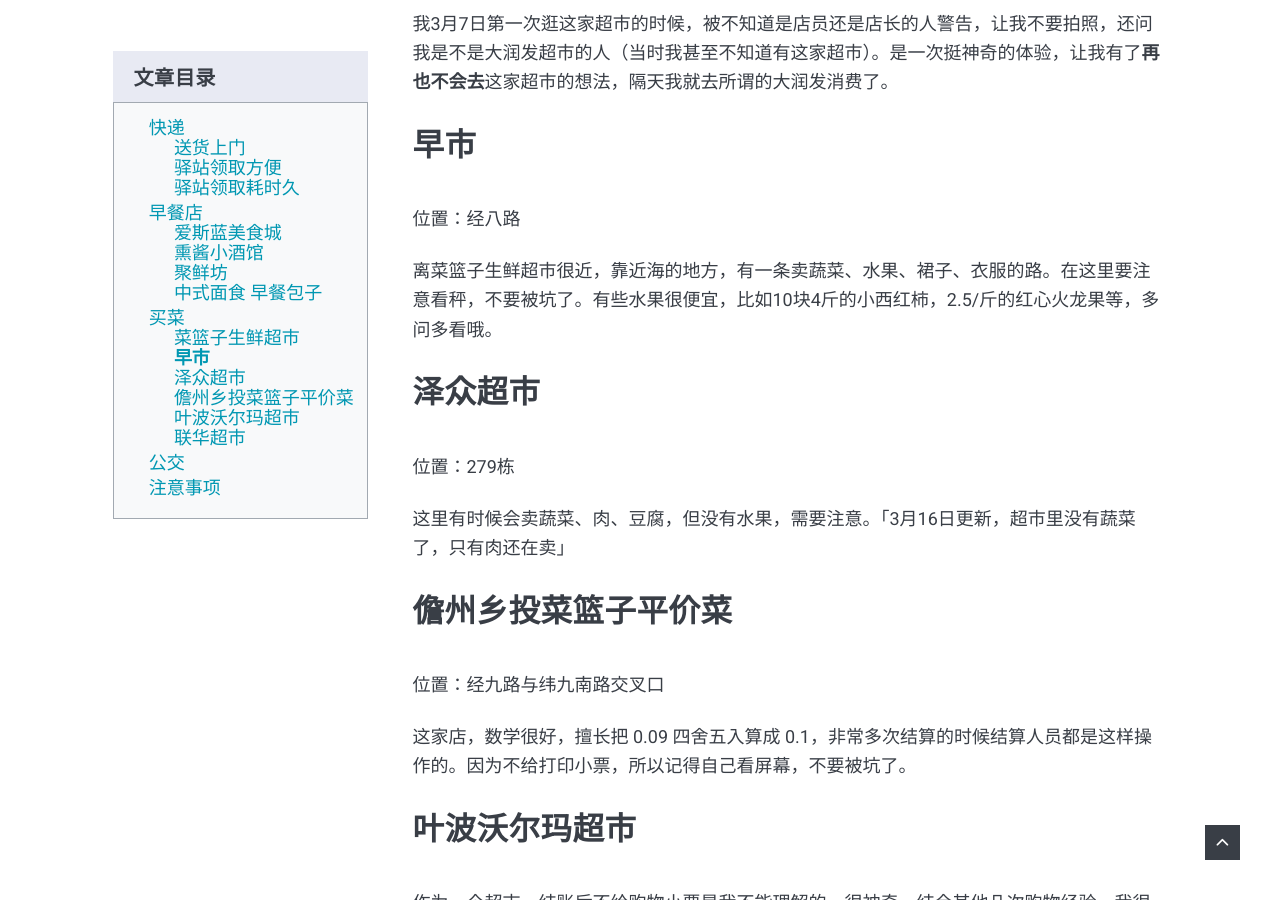
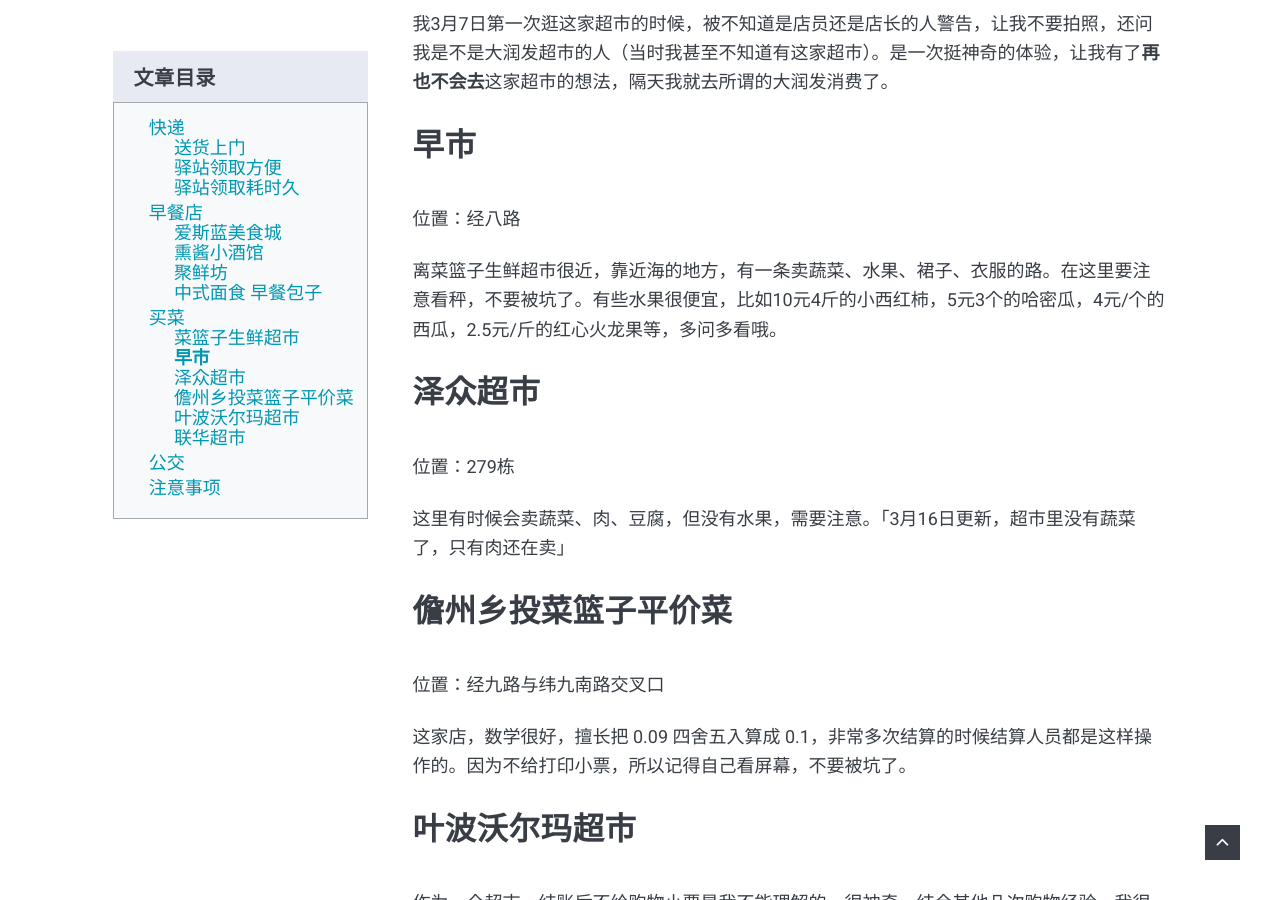
Before and after one commit to xiangxinotes/xiangxinotes.github.io, a Jekyll site: the page built from _posts/2025-03-14-the-living-guide-of-danzhou-haihua-island-second-island.markdown, in a window 1280 px wide and 900 px high, scrolled down 4142 px. Built offline with Jekyll 4.4.1, drawn with Linux system fonts in a browser that asks for light colours; nearby versions of some CDN libraries; comment, search, counter and statistics services are not loaded.

Commit message:
Update wording, add prices

```diff
--- a/_posts/2025-03-14-the-living-guide-of-danzhou-haihua-island-second-island.markdown
+++ b/_posts/2025-03-14-the-living-guide-of-danzhou-haihua-island-second-island.markdown
@@ -105,7 +105,7 @@
 
 位置：经八路
 
-离菜篮子生鲜超市很近，靠近海的地方，有一条卖蔬菜、水果、裙子、衣服的路。在这里要注意看秤，不要被坑了。有些水果很便宜，比如10块4斤的小西红柿，2.5/斤的红心火龙果等，多问多看哦。
+离菜篮子生鲜超市很近，靠近海的地方，有一条卖蔬菜、水果、裙子、衣服的路。在这里要注意看秤，不要被坑了。有些水果很便宜，比如10元4斤的小西红柿，5元3个的哈密瓜，4元/个的西瓜，2.5元/斤的红心火龙果等，多问多看哦。
 
 ### 泽众超市
 
```
